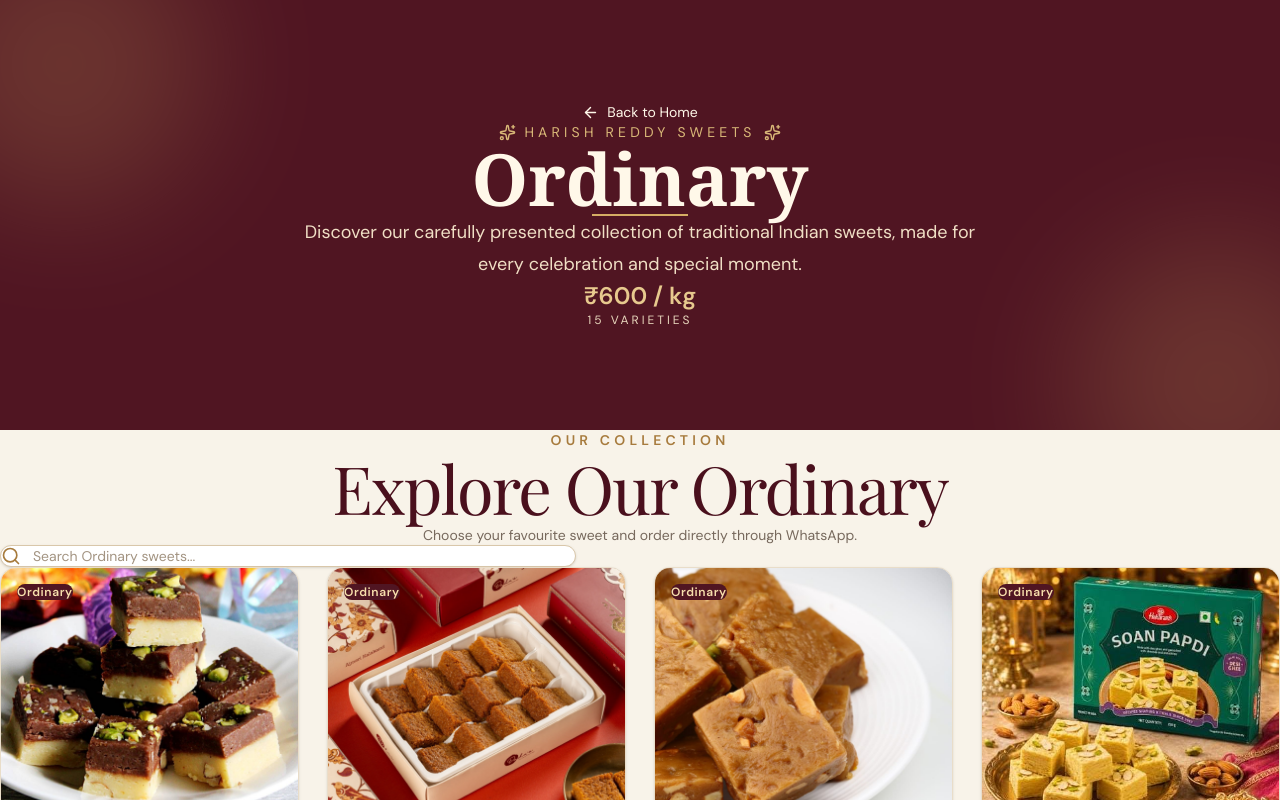
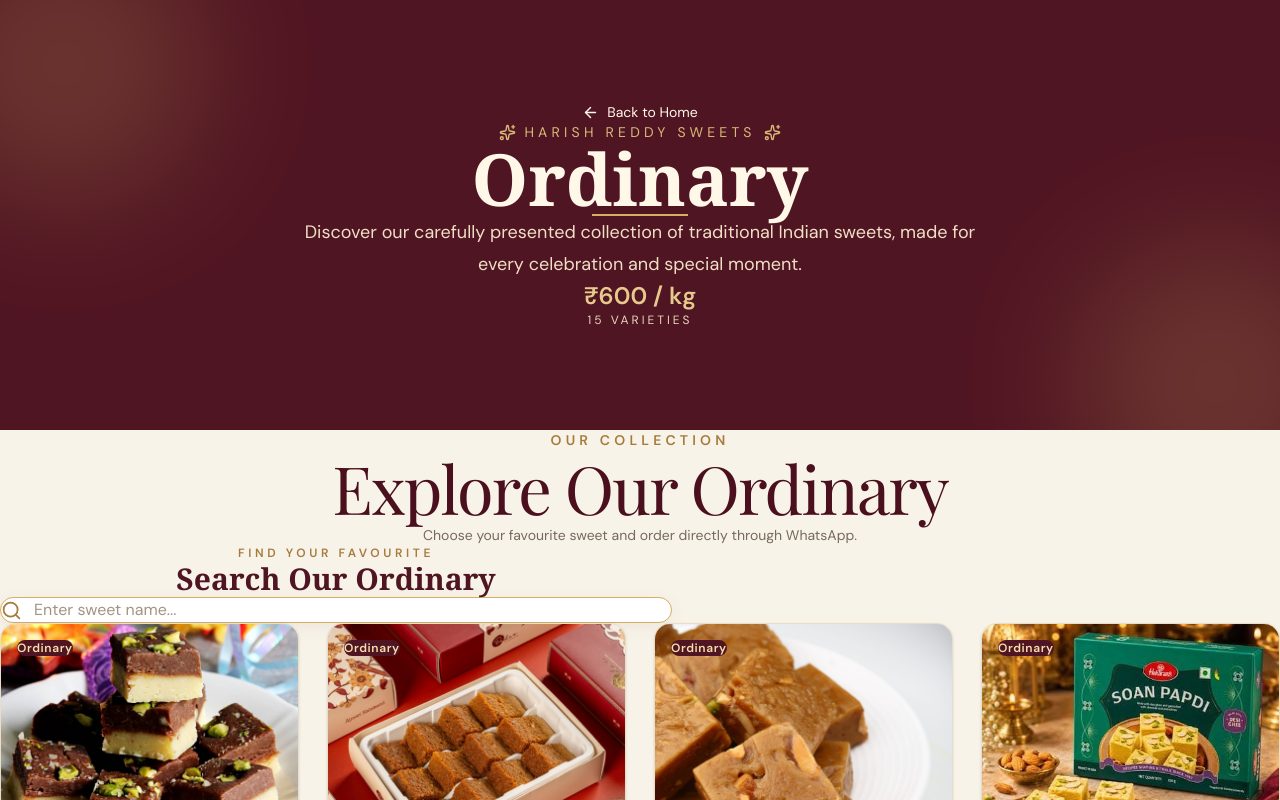
Before and after one commit to sivareddy68/G-HARISH-REDDY-SWEETS, a Next.js app: page /collections/ordinary in a window 1280 px wide. Shown: the top 800 px of the page. Built offline with nearby package versions, Linux system fonts and the light colour scheme; a web font is replaced by a local one.

Commit message:
Improve collection product search design

```diff
--- a/app/collections/[category]/page.tsx
+++ b/app/collections/[category]/page.tsx
@@ -175,18 +175,30 @@ function CollectionContent() {
         </div>
 
         {/* SEARCH PRODUCTS */}
-        <div className="mx-auto mb-10 max-w-xl">
-          <div className="flex items-center gap-3 rounded-full border border-[#d9c7aa] bg-white px-5 py-3 shadow-sm transition focus-within:border-[#a77b3d] focus-within:shadow-md">
+        <div className="mx-auto mb-12 max-w-2xl text-center">
 
-            <Search size={20} className="shrink-0 text-[#a77b3d]" />
+          <p className="mb-2 text-xs font-semibold tracking-[0.3em] text-[#a77b3d]">
+            FIND YOUR FAVOURITE
+          </p>
+
+          <h3 className="mb-5 font-serif text-2xl font-bold text-[#501522] md:text-3xl">
+            Search Our {selectedCategory}
+          </h3>
+
+          <div className="group flex items-center gap-3 rounded-full border border-[#d6ad65] bg-white px-5 py-4 shadow-[0_4px_18px_rgba(80,21,34,0.06)] transition duration-300 focus-within:border-[#a77b3d] focus-within:shadow-[0_5px_22px_rgba(80,21,34,0.12)]">
+
+            <Search
+              size={21}
+              className="shrink-0 text-[#a77b3d]"
+            />
 
             <input
               type="text"
               value={searchTerm}
               onChange={(e) => setSearchTerm(e.target.value)}
-              placeholder={`Search ${selectedCategory} sweets...`}
+              placeholder="Enter sweet name..."
               aria-label={`Search ${selectedCategory} products`}
-              className="w-full bg-transparent text-sm text-[#501522] outline-none placeholder:text-[#a39482]"
+              className="w-full bg-transparent text-base text-[#501522] outline-none placeholder:text-[#a39482]"
             />
 
             {searchTerm && (
@@ -194,7 +206,7 @@ function CollectionContent() {
                 type="button"
                 onClick={() => setSearchTerm("")}
                 aria-label="Clear search"
-                className="shrink-0 text-[#927e68] transition hover:text-[#501522]"
+                className="flex h-8 w-8 shrink-0 items-center justify-center rounded-full text-[#927e68] transition hover:bg-[#f8f3e9] hover:text-[#501522]"
               >
                 <X size={19} />
               </button>
@@ -202,11 +214,12 @@ function CollectionContent() {
 
           </div>
 
-          {searchTerm && (
-            <p className="mt-3 text-center text-sm text-[#77695d]">
-              {filteredProducts.length} product(s) found
+          {searchTerm.trim() && (
+            <p className="mt-3 text-xs tracking-wide text-[#927e68]">
+              {filteredProducts.length} {filteredProducts.length === 1 ? "sweet" : "sweets"} found
             </p>
           )}
+
         </div>
 
         {categoryProducts.length === 0 ? (
```
